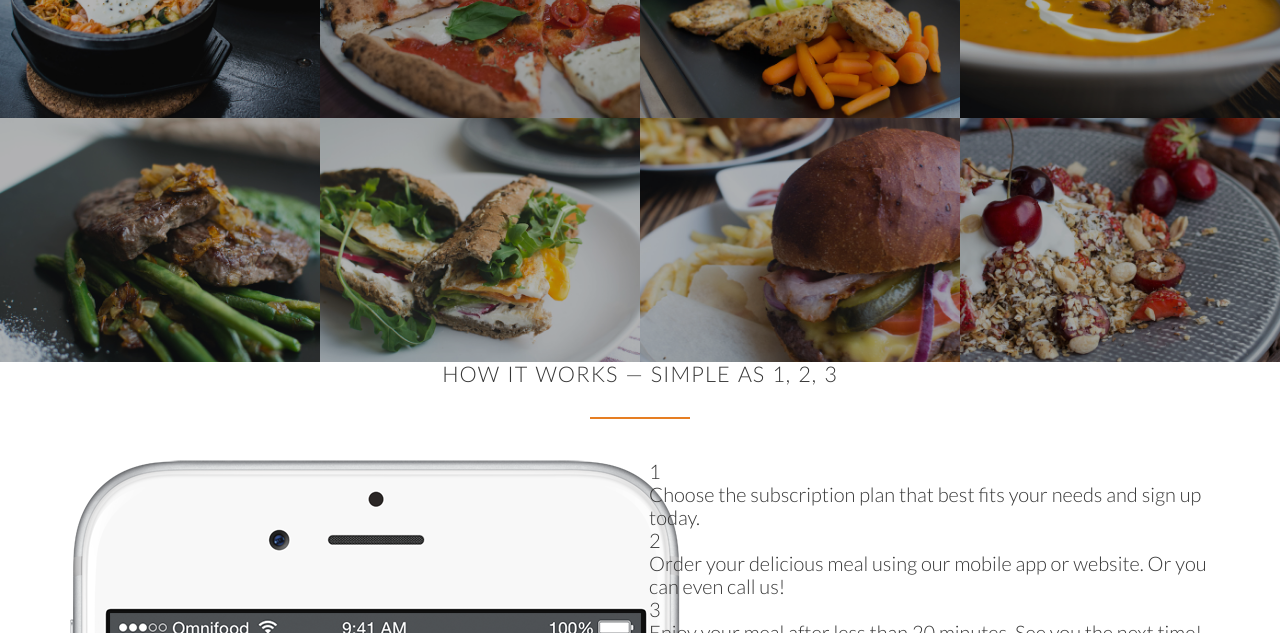
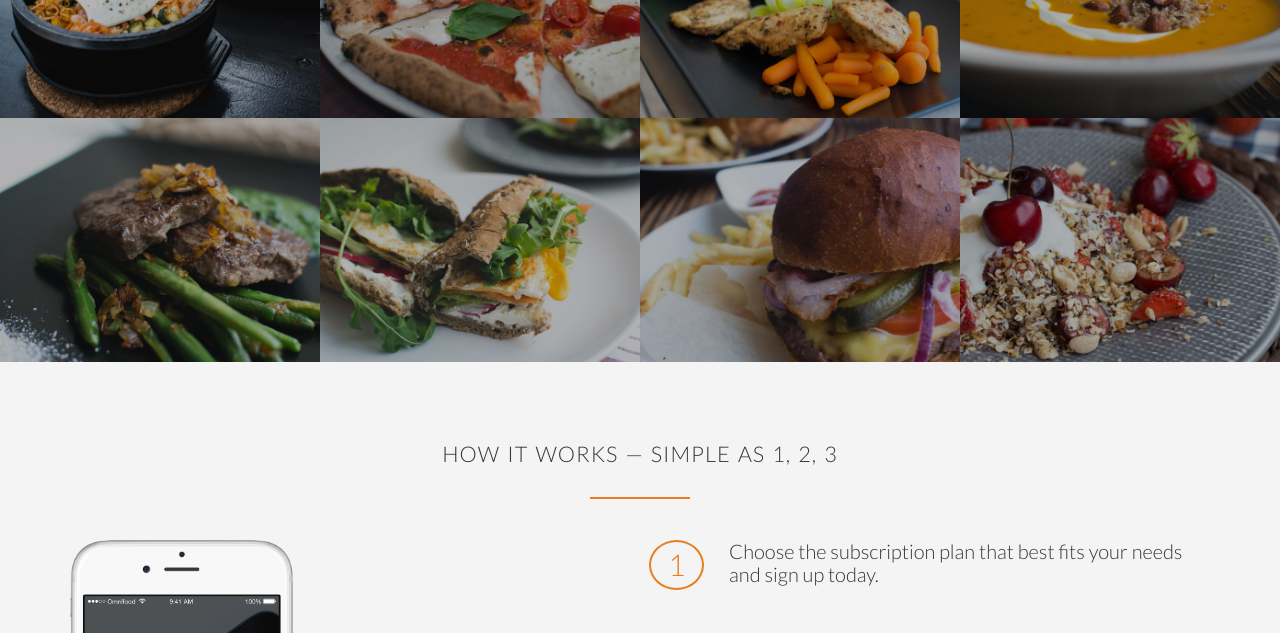
Before and after one commit to argenis0409/omnifood, a plain HTML site: page index.html in a window 1280 px wide. Shown: the part 1630-2263 px from the top of the page. Drawn offline with Linux system fonts and the light colour scheme; files whose address does not match are found by name.

Commit message:
formatted the how it works file also styled it with css

```diff
--- a/index.html
+++ b/index.html
@@ -90,7 +90,7 @@
 
 
     <section class="section-meals">
-        <ul class="meal-showcase">
+        <ul class="meal-showcase clearfix">
             <li>
                 <figure class="meal-photo">
                     <img src="resources/img/1.jpg" alt="Korean bibimbap with egg and vegetables">
@@ -116,7 +116,7 @@
             </li>
         </ul>
 
-        <ul class="meal-showcase">
+        <ul class="meal-showcase clearfix">
             <li>
                 <figure class="meal-photo">
                     <img src="resources/img/5.jpg" alt="Paleo beef steak with vegetables">
--- a/resources/css/style.css
+++ b/resources/css/style.css
@@ -11,6 +11,14 @@ html {
     font-weight: 300;
     font-size: 20px;
     text-rendering: optimizeLegibility;
+    }
+    .clearfix {zoom: 1}
+    .clearfix:after {
+    content: '.';
+    clear: both;
+    display: block;
+    height: 0;
+    visibility: hidden;
     }
 
 .row {
@@ -215,3 +223,52 @@ margin-bottom: 40px;
    transform: scale(1.03);
    opacity: 1;
    }
+
+/*----------------- how it works feature start here -------------------*/
+.section-steps {
+background-color: #f4f4f4
+}
+
+
+   .steps-box:first-child {
+   text-align: right;
+   padding-right: 3%;
+   margin-top: 30px;
+   }
+
+.steps-box:last-child {
+ padding-left: 3%;
+ margin-top: 70px;
+}
+
+.app-screen {
+width: 40%;
+}
+
+.works-step {
+margin-bottom: 50px
+}
+
+.works-step:last-of-type {
+margin-bottom: 80px;
+}
+
+.works-step div {
+color: #e67e22;
+border: 2px solid #e67e22;
+display: inline-block;
+border-radius: 50%;
+height: 50px;
+width: 55px;
+text-align: center;
+float: left;
+padding: 5px;
+font-size: 150%;
+margin-right: 25px
+}
+
+.btn-app img {
+height: 50px;
+width: auto;
+margin-right: 10px;
+}
```
